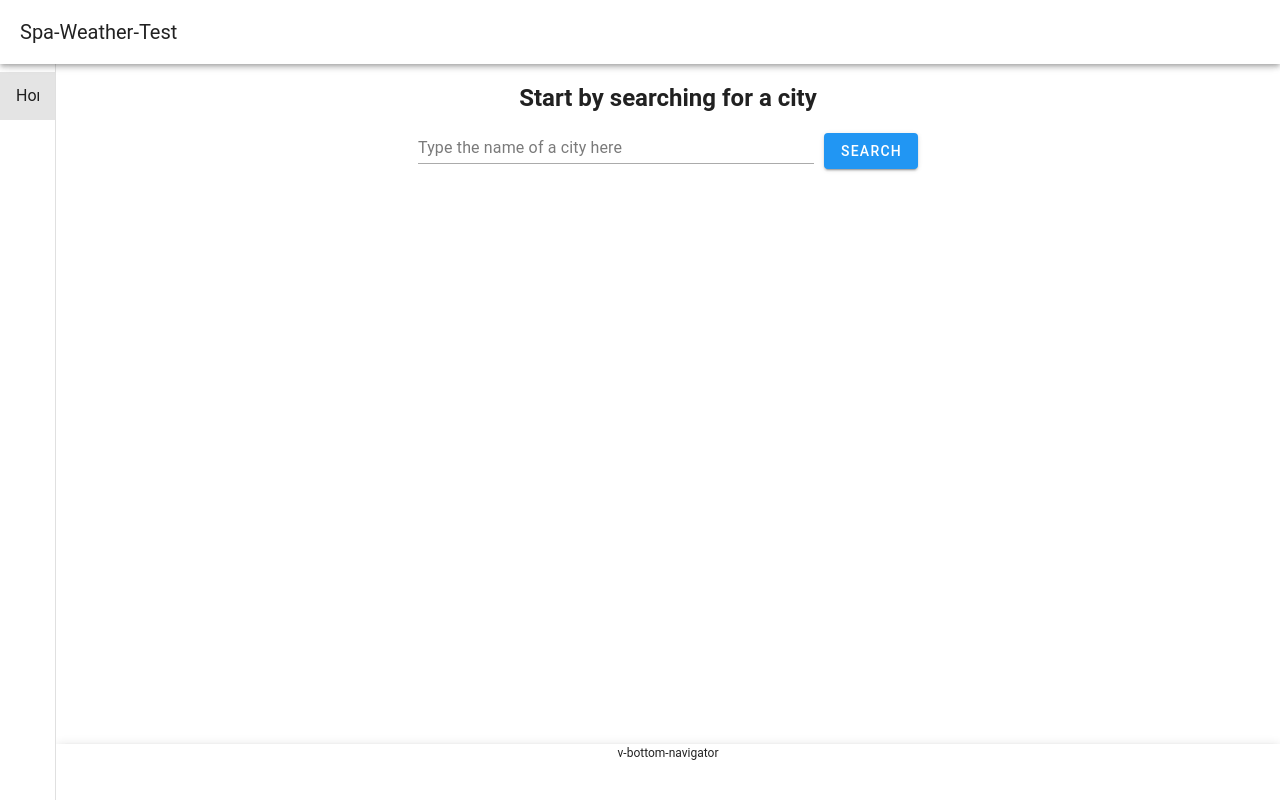
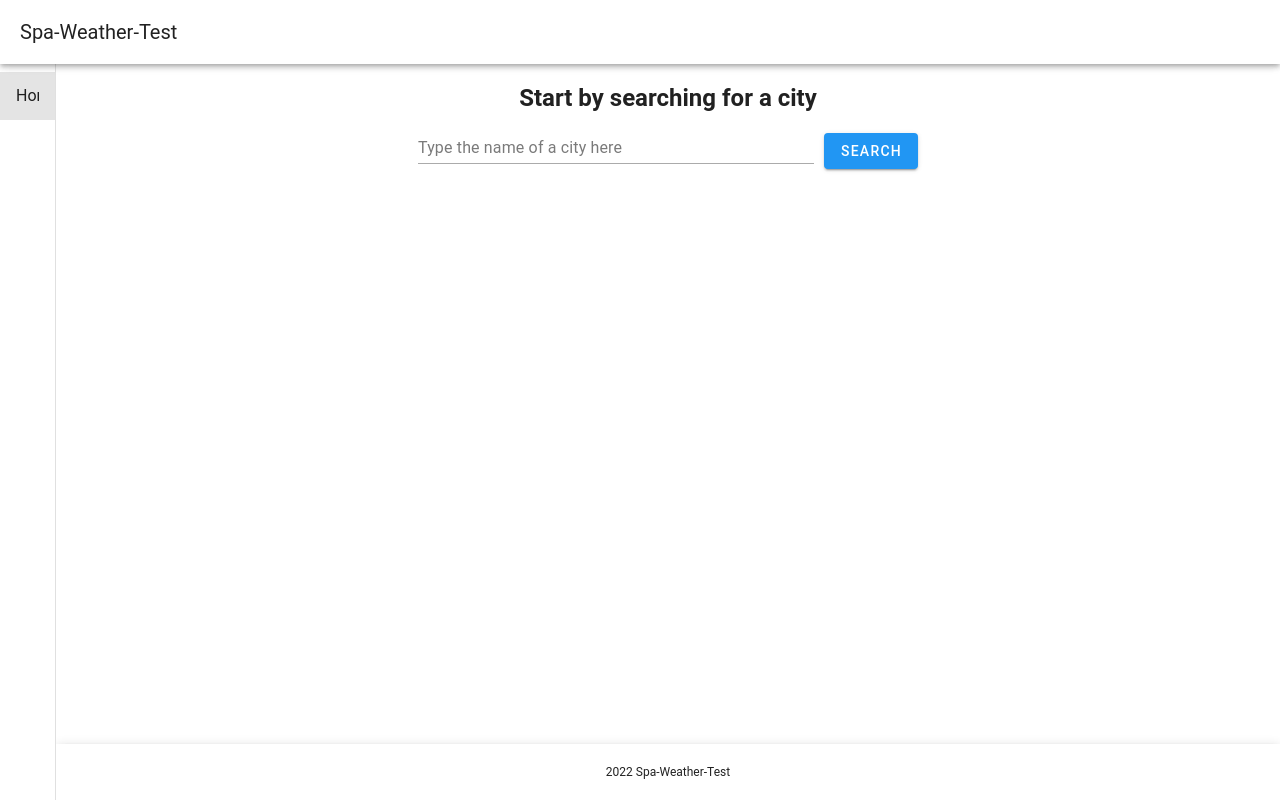
Before and after one commit to Nikos-kun/spa-weather-test, a Vue app: page / in a window 1280 px wide. Built offline with nearby package versions, Linux system fonts and the light colour scheme.

Commit message:
Updated footer

```diff
--- a/src/App.vue
+++ b/src/App.vue
@@ -18,7 +18,9 @@
       </v-container>
     </v-main>
 
-    <v-bottom-navigation>v-bottom-navigator</v-bottom-navigation>
+    <v-bottom-navigation class="footer"
+      >{{ currentYear }} Spa-Weather-Test
+    </v-bottom-navigation>
   </v-app>
 </template>
 
@@ -33,9 +35,15 @@ export default {
         {
           title: "Home",
           route: "/",
-        }
+        },
       ],
     };
+  },
+
+  computed: {
+    currentYear() {
+      return new Date().getFullYear();
+    },
   },
 };
 </script>
@@ -44,4 +52,12 @@ export default {
 .router-link {
   background-color: beige;
 }
+.footer {
+  display: flex;
+  flex-direction: column;
+  flex-wrap: nowrap;
+  align-content: center;
+  justify-content: center;
+  align-items: center;
+}
 </style>
```
